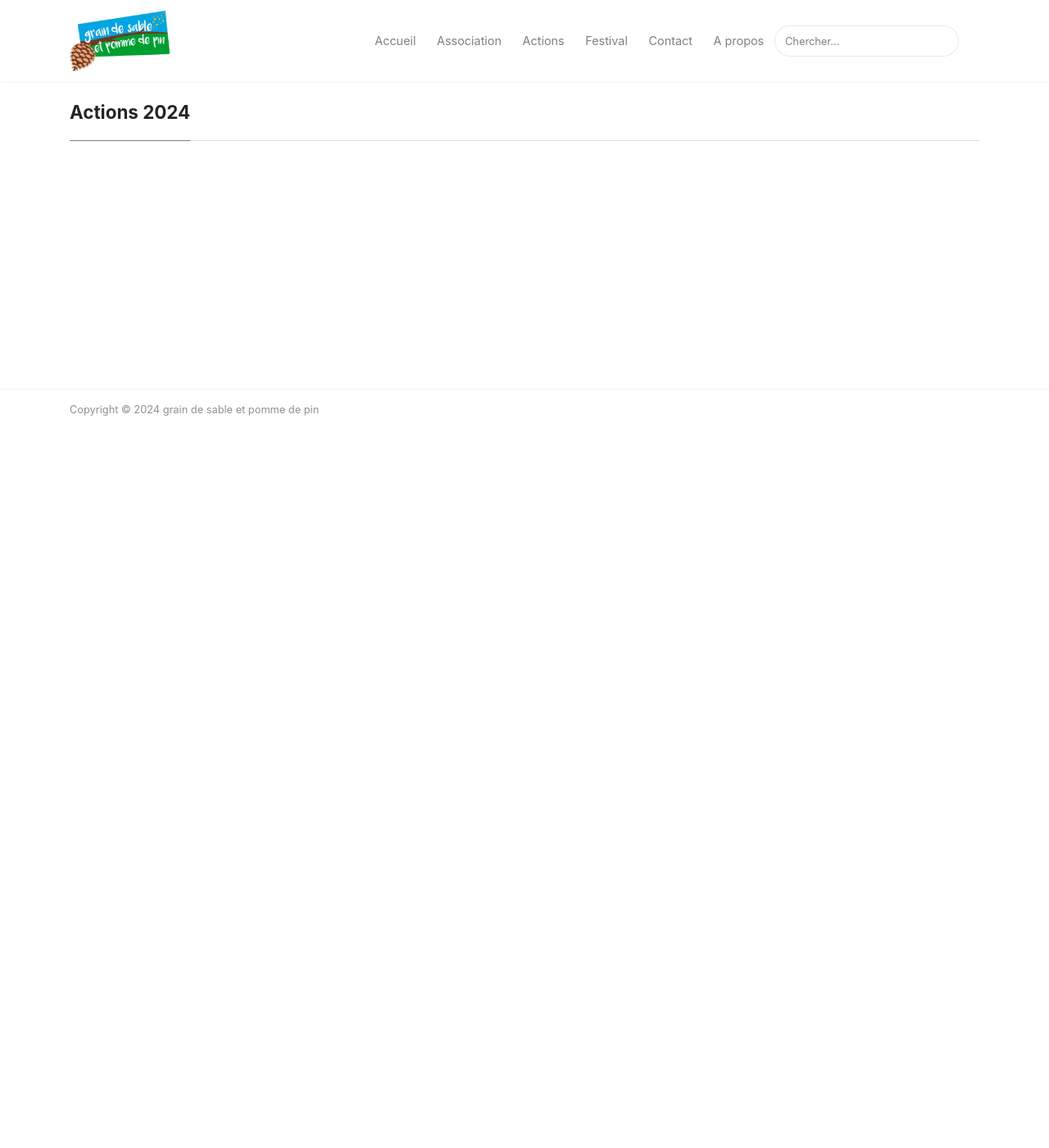
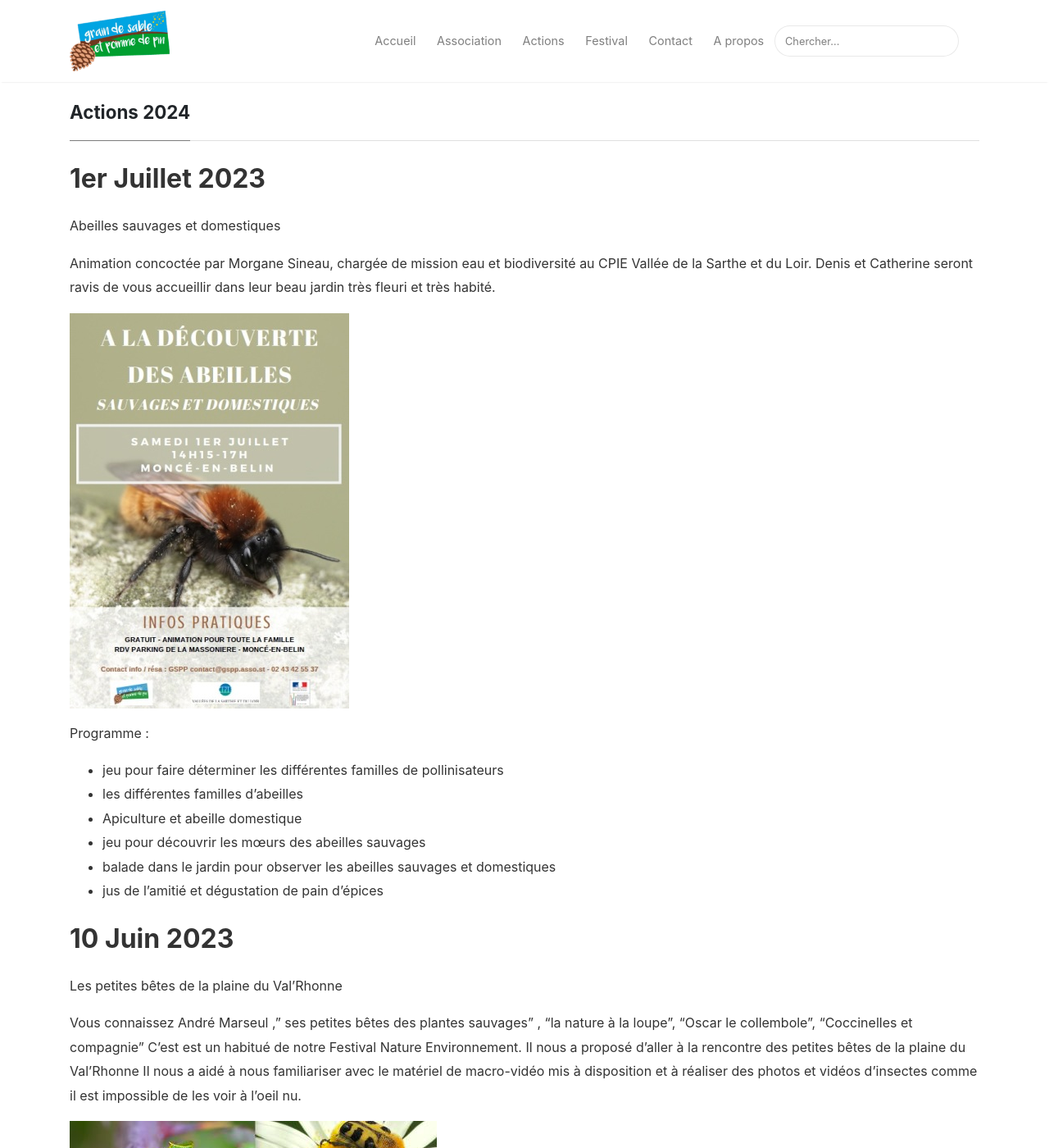
Before and after one commit to grain-de-sable-et-pomme-de-pin/grain-de-sable-et-pomme-de-pin.github.io, a Jekyll site: the page built from _pages/actions_2024.md, in a window 1280 px wide and 1400 px high. Shown: the whole window at 82% size. Built offline with Jekyll 4.4.1, drawn with Linux system fonts in a browser that asks for light colours; nearby versions of some CDN libraries; some of the changed text lies outside the part shown.

Commit message:
rédaction

```diff
--- a/_pages/actions_2024.md
+++ b/_pages/actions_2024.md
@@ -4,3 +4,60 @@ title: Actions 2024
 permalink: /actions_2024
 comments: false
 ---
+
+## 1er Juillet 2023
+Abeilles sauvages et domestiques
+
+Animation concoctée par Morgane Sineau, chargée de mission eau et biodiversité au CPIE Vallée de la Sarthe et du Loir.
+Denis et Catherine seront ravis de vous accueillir dans leur beau jardin très fleuri et très habité.
+
+![](/assets/images/2023_Animation_abeilles_GSPP.jpg)
+
+Programme :
+- jeu pour faire déterminer les différentes familles de pollinisateurs
+- les différentes familles d'abeilles
+- Apiculture et abeille domestique
+- jeu pour découvrir les mœurs des abeilles sauvages
+- balade dans le jardin pour observer les abeilles sauvages et domestiques
+- jus de l'amitié et dégustation de pain d'épices
+
+## 10 Juin 2023
+Les petites bêtes de la plaine du Val’Rhonne
+
+Vous connaissez André Marseul ," ses petites bêtes des plantes sauvages" , "la nature à la loupe", "Oscar le collembole", "Coccinelles et compagnie"
+C'est est un habitué de notre Festival Nature Environnement.
+Il nous a proposé d'aller à la rencontre des petites bêtes de la plaine du Val'Rhonne
+Il nous a aidé à nous familiariser avec le matériel de macro-vidéo mis à disposition et à réaliser des photos et vidéos d'insectes comme il est impossible de les voir à l'oeil nu.
+
+![](/assets/images/2023_photos_Moncé.jpg)
+
+## 21 Mai 2023
+Fête de l’écoparc à Ecommoy
+
+Festival "zéro déchets" avec des animations sur la gestion des déchets, la récupération, le réemploi.
+Animation du Repair Café et d'un stand (exposition « le revers de mon look » + petits jeux sur le tri des textiles).
+
+![](/assets/images/2023_fete_ecoparc_2023.jpg)
+
+![](/assets/images/2023_stand_gspp.jpg)
+
+## 29 Avril 2023
+Agroforesterie : visite de la ferme de Meslay à Fyé.
+
+## 18 Mars 2023
+Participation à la JIF à Bercé
+Partenariat avec SNE et l’ONF, dans le cadre du programme associatif 2023 sur les écosystèmes.
+Balade découverte d’un biotope forestier, avec un technicien de l’ONF.
+Stand de GSPP avec animation sur l’écosystème du sol forestier.
+
+![](/assets/images/2023_foret.jpg)
+
+## 4 Mars 2023
+Les oiseaux de nos mangeoires avec la LPO (J Yves Renvoisé)
+
+## 02 Juillet 2022
+Découverte des "papillons de nuit"
+Sortie organisée avec le CPIE Vallée de la Sarthe et du Loir, sur la plaine du Val'Rhonne à Moncé en Belin.
+Morgane Sineau, chargée de mission eau et biodiversité au CPIE animait cette soirée.
+
+![](/assets/images/2023_papillons.jpg)
```
Also changed, not shown: assets/images/2023_Animation_abeilles_GSPP.jpg (added), assets/images/2023_fete_ecoparc_2023.jpg (added), assets/images/2023_foret.jpg (added), assets/images/2023_papillons.jpg (added), assets/images/2023_photos_Moncé.jpg (added), assets/images/2023_stand_gspp.jpg (added).
